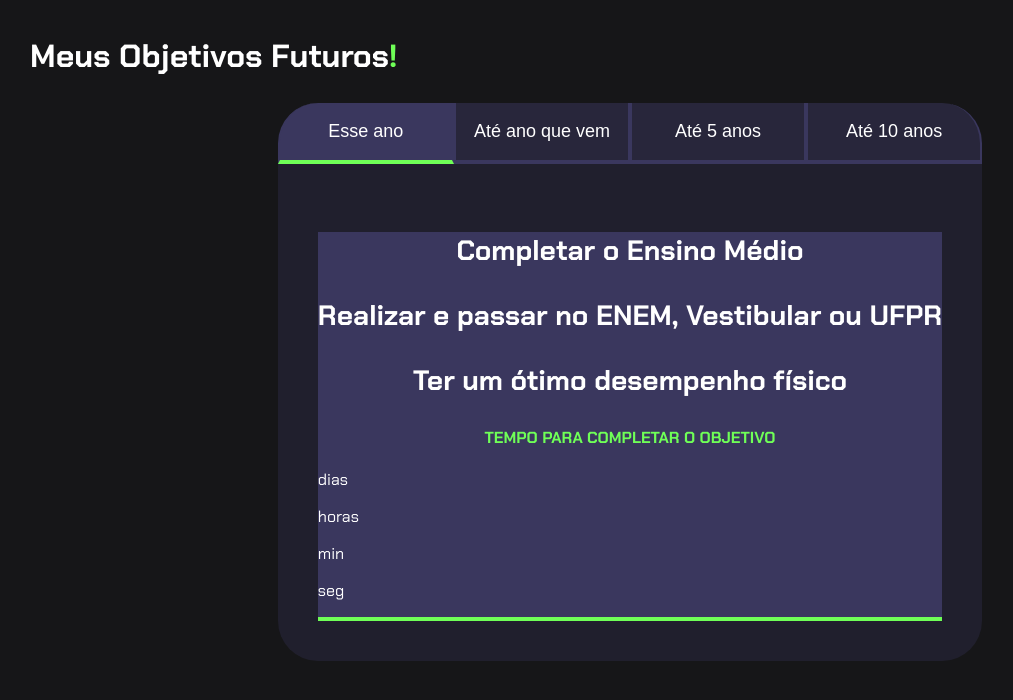
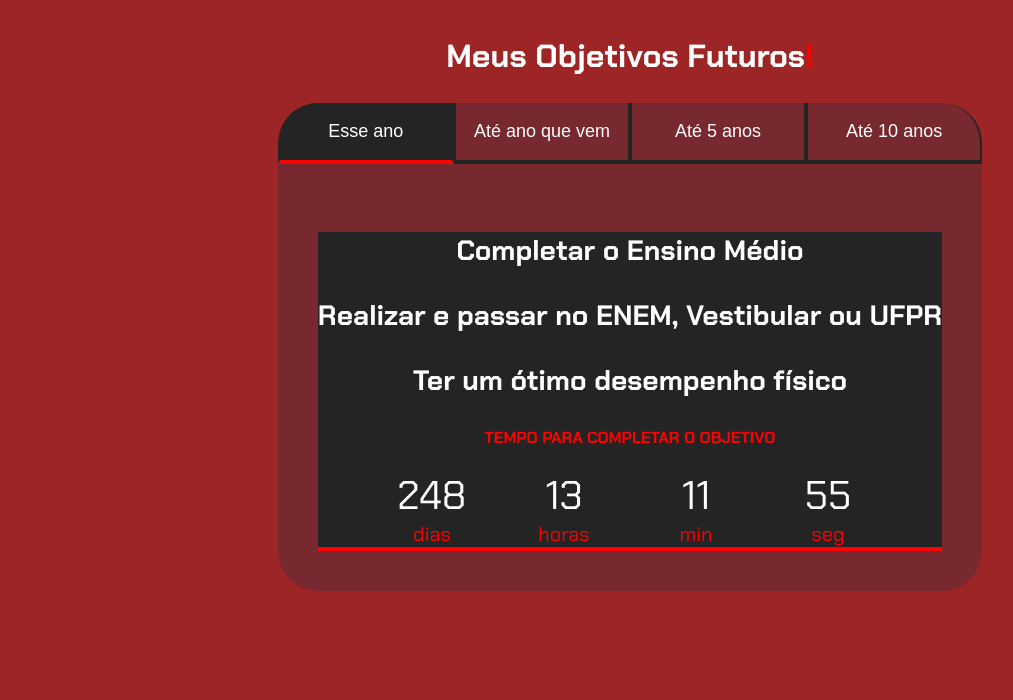
Before and after one commit to lucashenriquehs/3C.2024, a plain HTML site: page index.html in a window 1280 px wide. Shown: the whole page, without its empty margins (10-1023 px from the left). Drawn offline with Linux system fonts and the light colour scheme.

Commit message:
Add files via upload

```diff
--- /dev/null
+++ b/main.js
@@ -0,0 +1,58 @@
+const botoes = document.querySelectorAll(".botao");
+const textos = document.querySelectorAll(".aba-conteudo");
+
+for (let i = 0; i < botoes.length; i++) {
+    botoes[i].onclick = function () {
+
+        for (let j = 0; j < botoes.length; j++) {
+            botoes[j].classList.remove("ativo");
+            textos[j].classList.remove("ativo");
+        }
+
+        botoes[i].classList.add("ativo");
+        textos[i].classList.add("ativo");
+    }
+}
+
+const contadores = document.querySelectorAll(".contador");
+const tempoObjetivo1 = new Date("2024-12-31T00:00:00");
+const tempoObjetivo2 = new Date("2025-12-31T00:00:00");
+const tempoObjetivo3 = new Date("2029-12-31T00:00:00");
+const tempoObjetivo4 = new Date("2034-12-31T00:00:00");
+
+const tempos = [tempoObjetivo1, tempoObjetivo2, tempoObjetivo3, tempoObjetivo4];
+
+function calculaTempo(tempoObjetivo) {
+    let tempoAtual = new Date();
+    let tempoFinal = tempoObjetivo - tempoAtual;
+    let segundos = Math.floor(tempoFinal / 1000);
+    let minutos = Math.floor(segundos / 60);
+    let horas = Math.floor(minutos / 60);
+    let dias = Math.floor(horas / 24);
+
+    segundos %= 60;
+    minutos %= 60;
+    horas %= 24;
+    if (tempoFinal > 0){
+        return [dias,horas,minutos,segundos];
+    } else {
+        return [0,0,0,0];
+    }
+}
+
+function atualizaCronometro(){
+    for (let i=0; i<contadores.length;i++){
+        document.getElementById("dias"+i).textContent = calculaTempo(tempos[i])[0];
+        document.getElementById("horas"+i).textContent = calculaTempo(tempos[i])[1];
+        document.getElementById("min"+i).textContent = calculaTempo(tempos[i])[2];
+        document.getElementById("seg"+i).textContent = calculaTempo(tempos[i])[3];
+    }
+}
+
+
+function comecaCronometro(){
+    atualizaCronometro();
+    setInterval(atualizaCronometro, 1000);
+}
+
+comecaCronometro();
--- a/style.css
+++ b/style.css
@@ -1,13 +1,12 @@
-
 @import url('https://fonts.googleapis.com/css?family=Chakra+Petch:wght@400;700&display=swap');
 
 :root {
-  --cor-de-fundo: #161618;
-  --verde: #6FFF57;
-  --branco: #FFFFFF;
-  --botao-ativo: #3A375E;
-  --botao-inativo: rgba(58, 55, 94, 0.5);
-  --texto-fundo: rgba(58, 55, 94, 0.3);
+  --cor-de-fundo: #9e2525;
+  --vermelho: #ff0101;
+  --branco: #ffffff;
+  --botao-ativo: #242424;
+  --botao-inativo: #222e464d;
+  --texto-fundo: #222e464d;
 }
 
 body {
@@ -25,14 +24,17 @@ body {
     width: 100%;
     margin: 0 auto;
 }
+
 .titulo-principal {
-  text-align: left;
+    text-align: center;
     width: 100%;
     font-size: 32px;
 }
+
 .titulo-principal span {
-  color: var(--verde);
+    color: var(--vermelho);
 }
+
 .botao {
     font-family: "Crakra Petch", sans-serif;
     background-color: var(--botao-inativo);
@@ -48,15 +50,36 @@ body {
     border-right: 2px solid var(--botao-ativo);
     border-top: none;
 }
+
 .botoes {
     display: block;
+}
+
+.contador{
+    display: flex;
+    justify-content: center;
+    flex-wrap: wrap;
+  }
+  .contador-digito{
+    padding: 0 16px;
+    text-align: center;
+    min-width: 100px;
+  }
+  .contador-digito-numero{
+    font-size: 40px;
+    margin: 0;
+  }
+  .contador-digito-texto{
+    color: var(--vermelho);
+    font-size: 20px;
+    margin: 0;
   }
 
 @media screen and (min-width: 768px) {
     .botoes {
         display: flex;
     }
-}
+
     .botao:first-child {
         border-radius: 40px 0 0 0;
     }
@@ -64,9 +87,11 @@ body {
     .botao:last-child {
         border-radius: 0 40px 0 0;
     }
+}
+
 .ativo{
     background-color: var(--botao-ativo);
-  border-bottom: 4px solid var(--verde);
+    border-bottom: 4px solid var(--vermelho);
     }
 
 .abas-textos{
@@ -77,20 +102,24 @@ body {
 
 .botao.ativo{
     background-color: var(--botao-ativo);
-  border-bottom: 4px solid var(--verde);
+    border-bottom: 4px solid var(--vermelho);
 }
+
 .aba-conteudo.ativo{
     display: block;
 }
+
 .aba-conteudo{
     display: none;
 }
+
 .aba-conteudo-titulo-principal{
     font-size: 28px;
     text-align: center;
 }
+
 .aba-conteudo-titulo-secundario{
     text-align: center;
-  color: var(--verde);
+    color: var(--vermelho);
     text-transform: uppercase;
 }
```
Lines whose indentation alone changed are shown as unchanged.
